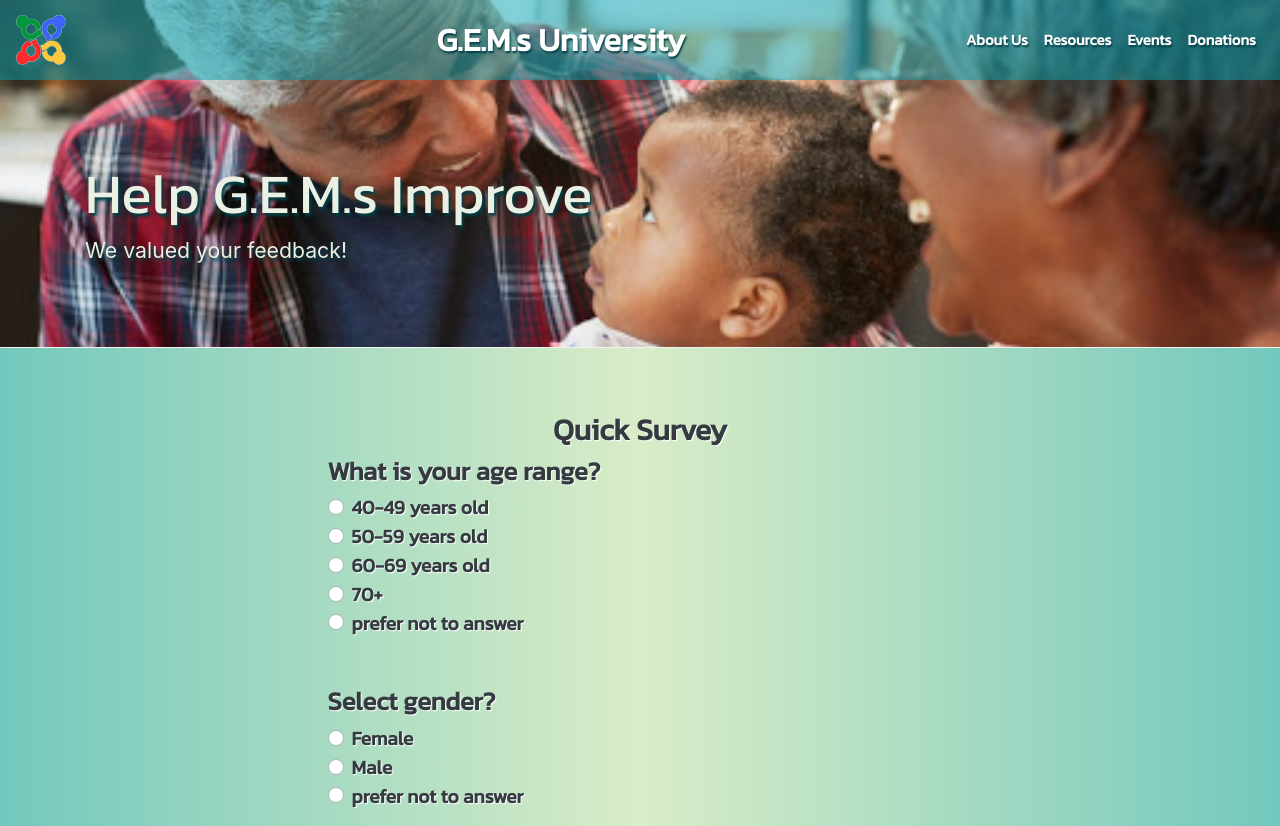
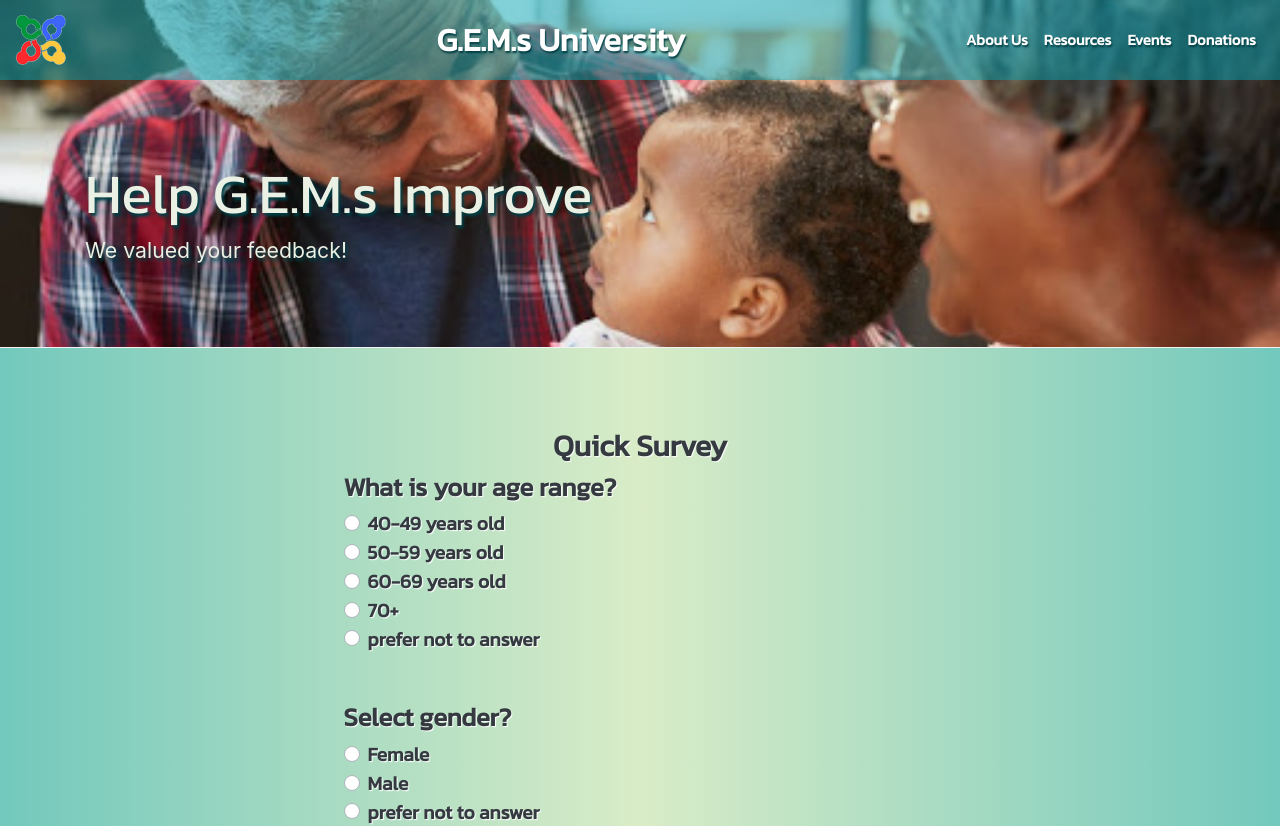
Before and after one commit to hoangle4/trans4mationNow, a React (Create React App) app in the folder client/: page /survey in a window 1280 px wide. Shown: the top 826 px of the page. Built offline with nearby package versions, Linux system fonts and the light colour scheme; a web font is replaced by a local one.

Commit message:
commit survey

```diff
--- a/client/src/components/Survey/Survey.css
+++ b/client/src/components/Survey/Survey.css
@@ -3,7 +3,7 @@
   background-size: 200% 200%;
   background-position: 50% 100%;
   background-repeat: no-repeat;
-  padding: 1rem 0;
+  padding: 2rem;
   text-shadow: 1px 1px 1px #ffffff;
   font-weight: bold;
   font-size: 1.2rem;
```
